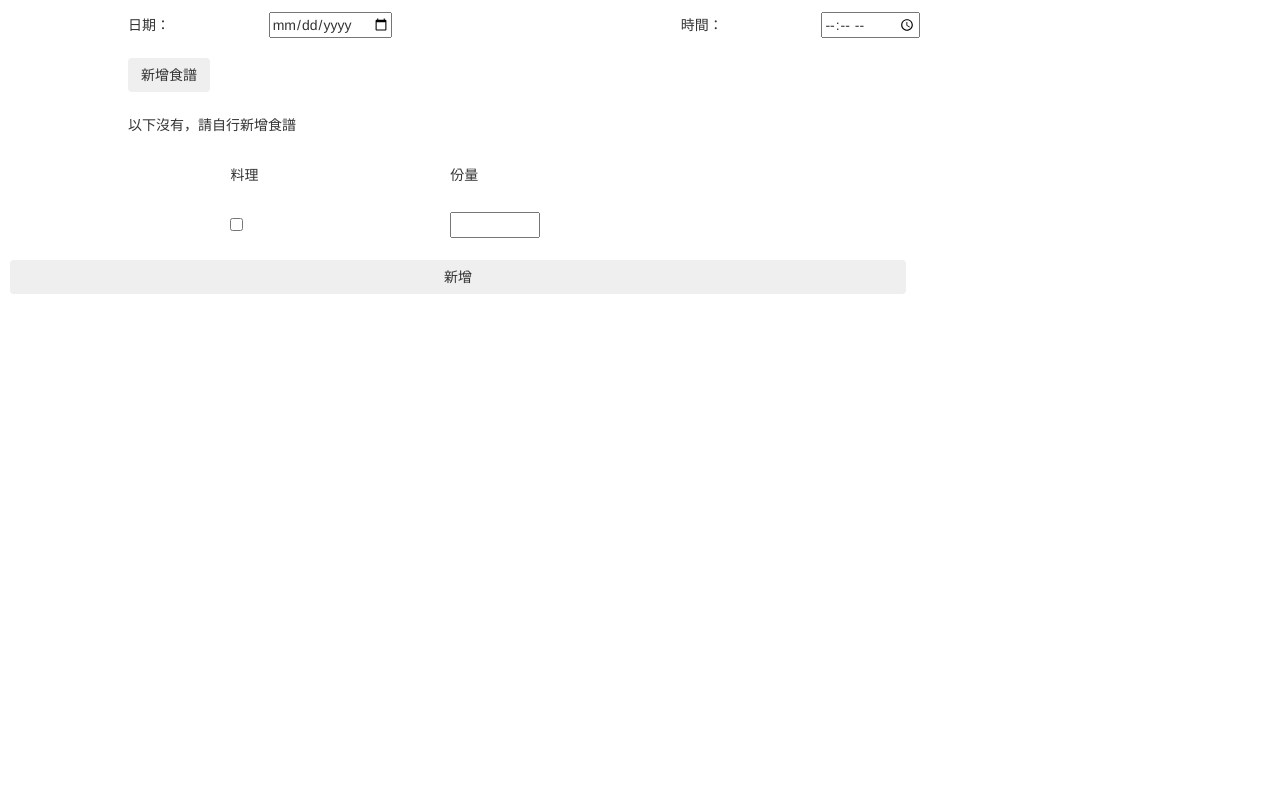
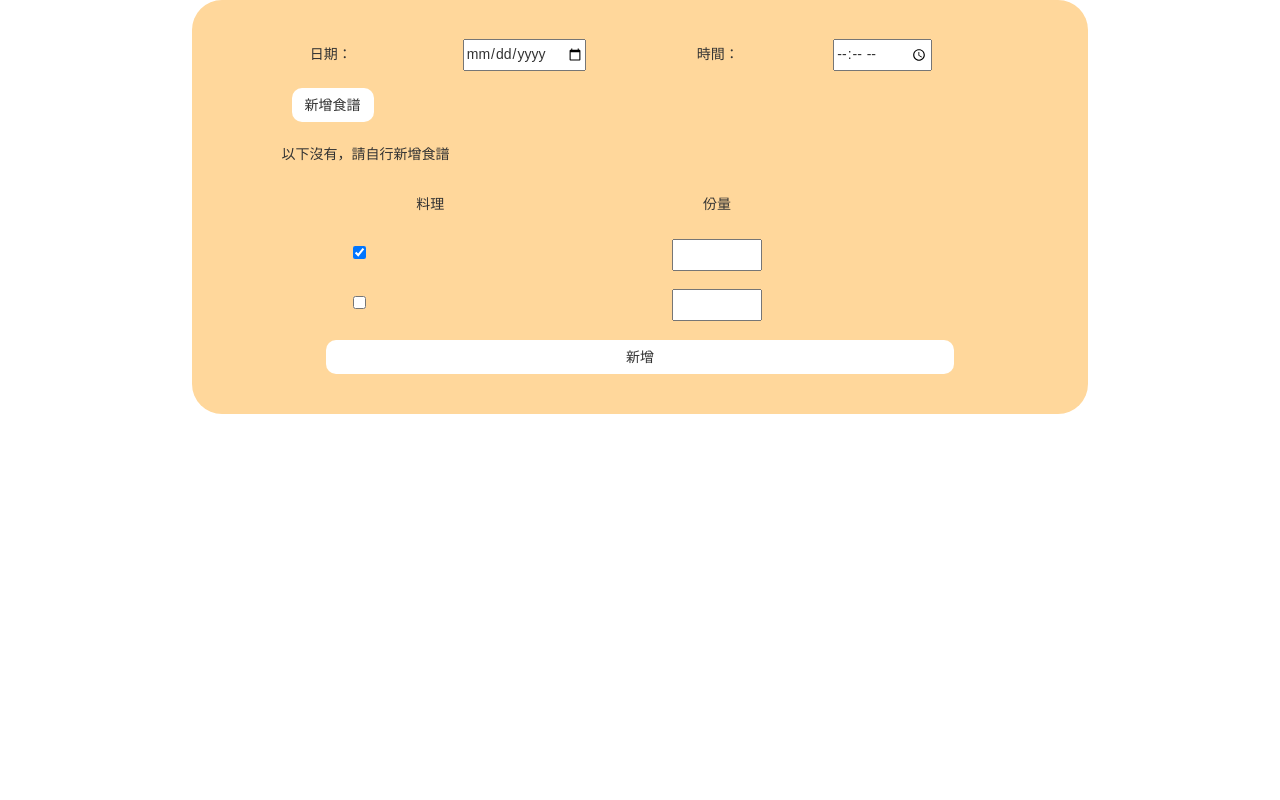
Before and after one commit to tong0408/project, a PHP site: page /search.php in a window 1280 px wide. Run offline with PHP 8.4, Linux system fonts and the light colour scheme; the visitor is signed in with stand-in values (Sample User, id 1); tables that the repository leaves empty or names only in its code hold one stand-in row (values such as "Sample post"); data that the repository does not hold is empty; some libraries are stand-ins or nearby versions.

Commit message:
Add files via upload

```diff
--- a/search.php
+++ b/search.php
@@ -14,9 +14,33 @@
 <link href="image/logo.png" rel="icon" type="image/x-icon" />
 <link rel="stylesheet" href="css/bootstrap-3.3.7.css" type="text/css">
 <link rel="stylesheet" href="css/w3.css">
-<link rel="stylesheet" href="css/mine.css">
 <link rel="stylesheet" href="https://cdnjs.cloudflare.com/ajax/libs/font-awesome/4.7.0/css/font-awesome.min.css">
 <style>
+	body,h1,h2,h3,h4,h5,h6 {font-family: "微軟正黑體", sans-serif}
+
+	body, html {
+		height: 100%;
+		line-height: 1.8;
+	}
+	input[type=text]{margin:10px 0px 10px 0px; width:50%;}
+	button{margin:0px 10px 0px 10px;}
+	.form1{
+		background-color: #FFD79B;
+		border-radius:30px;
+		width:70%;
+		margin:auto;
+		padding:30px 0px;
+		text-align:center;
+	}
+
+	.btn{
+		border-radius:10px;
+		background-color: #FFF;
+	}
+
+	.btn:hover{
+		background-color: #FFB03B;
+	}
 	td{height:50px;}
 </style>
 </head>
@@ -27,13 +51,25 @@
 		<form method="POST" action="enter_diet.php">
 			<table style="margin:auto; width:80%;">
 				<tr><td>日期：</td><td><input type="date" name="date" required></td><td>時間：</td><td><input type="time" name="time" required></td></tr>
-				<tr><td colspan="4" style="text-align:left;"><button type="button" class="btn" onclick="location.href='new_recipe.html'">新增食譜</button></td></tr>
+				<tr><td colspan="4" style="text-align:left;"><button type="button" class="btn" onclick="location.href='recipe.html'">新增食譜</button></td></tr>
 				<tr><td colspan="4" style="text-align:left;">以下沒有，請自行新增食譜</td></tr>
 				<tr><td colspan="4">
 					<table style="margin:auto; width:80%; ">
 						<tr><td>料理</td><td>份量</td></tr>
 						<?PHP
 							$diD = isset($_SESSION['dID']) ? $_SESSION['dID'] : null;
+							if ($diD!= null) { // 如果user有新增食物
+								$dishID=$_SESSION['dID'];
+								$query = "SELECT * FROM dish WHERE ID ='$dishID'";
+								$result = $link->query($query);
+
+								// 搜尋有資料時顯示搜尋結果
+								foreach($result as $row){
+									echo "<tr>";
+									echo '<td style="text-align:left;"><input type="checkbox" name="dish[]" style="margin-right:20px" value="'.$row['dishName'].'" checked="checked">' . $row['dishName'] . '</td></td><td><input type="number" step="0.1" min="0.1" max="1000.0" name="new_portion[]"></td>';
+									echo "</tr>";
+								}
+							}
 							//抓取全部dish
 							$query = "SELECT * FROM dish";
 							$result = $link->query($query);
```
